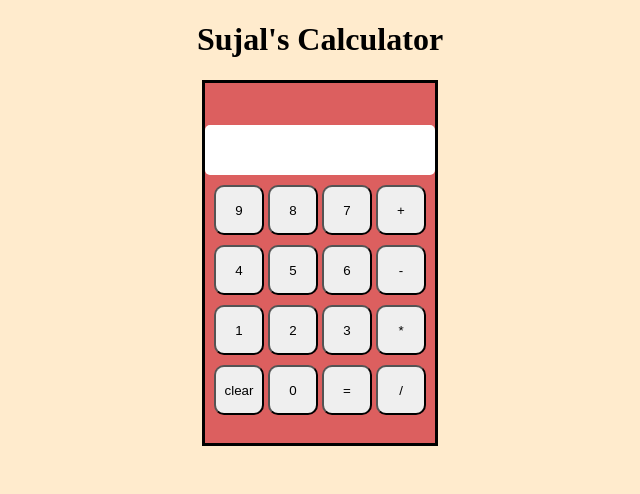
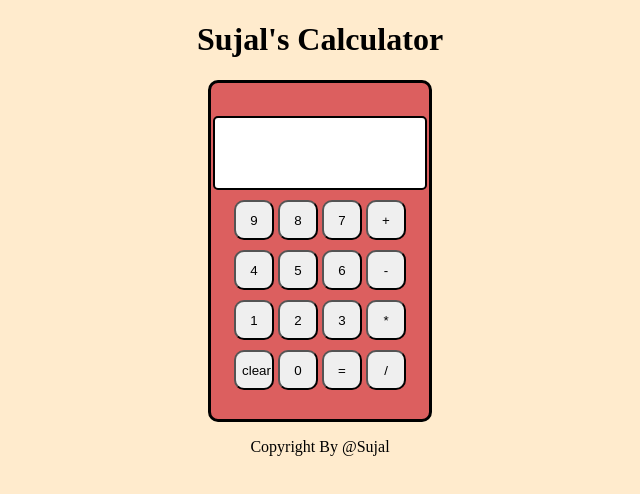
Before and after one commit to Sujal74/CodeSoft, a plain HTML site: page Task-3/index.html in a window 1280 px wide. Shown: the whole page, without its empty margins (320-960 px from the left). Drawn offline with Linux system fonts and the light colour scheme.

Commit message:
Update index.html

```diff
--- a/Task-3/index.html
+++ b/Task-3/index.html
@@ -9,8 +9,8 @@
             background-color: blanchedalmond;
         }
         .con{
-            width: 18vw;
-            height: 45vh;
+            width: 17vw;
+            height: 42vh;
             margin: auto;
             background-color: rgb(220, 95, 95);
             display: flex;
@@ -20,6 +20,7 @@
             align-items: center;
             margin-top: 20px;
             border: 3px solid black;
+            border-radius: 10px;
         }
         .btns{
             display: flex;
@@ -27,19 +28,21 @@
             row-gap: 10px;
         }
         .display{
-            width: 220px;
-            height: 40px;
+            width: 200px;
+            height: 60px;
             border-radius: 5px;
-            margin-top: 15px;
+            margin-top: 5px;
             padding: 5px;
             font-size: 18px;
             background-color: rgb(255, 255, 255);
+            border: 2px solid black;
         }
         .btn{
-            width: 50px;
-            height: 50px;
+            width: 40px;
+            height: 40px;
             border-radius: 10px;
         }
+
     </style>
 </head>
 <body>
@@ -75,6 +78,7 @@
             </div>
         </div>
     </div>
+    <p> <center>Copyright By @Sujal</center></p>
     <script>
         let display = document.querySelector(".display");
         let btns = document.querySelectorAll(".btn")
```
